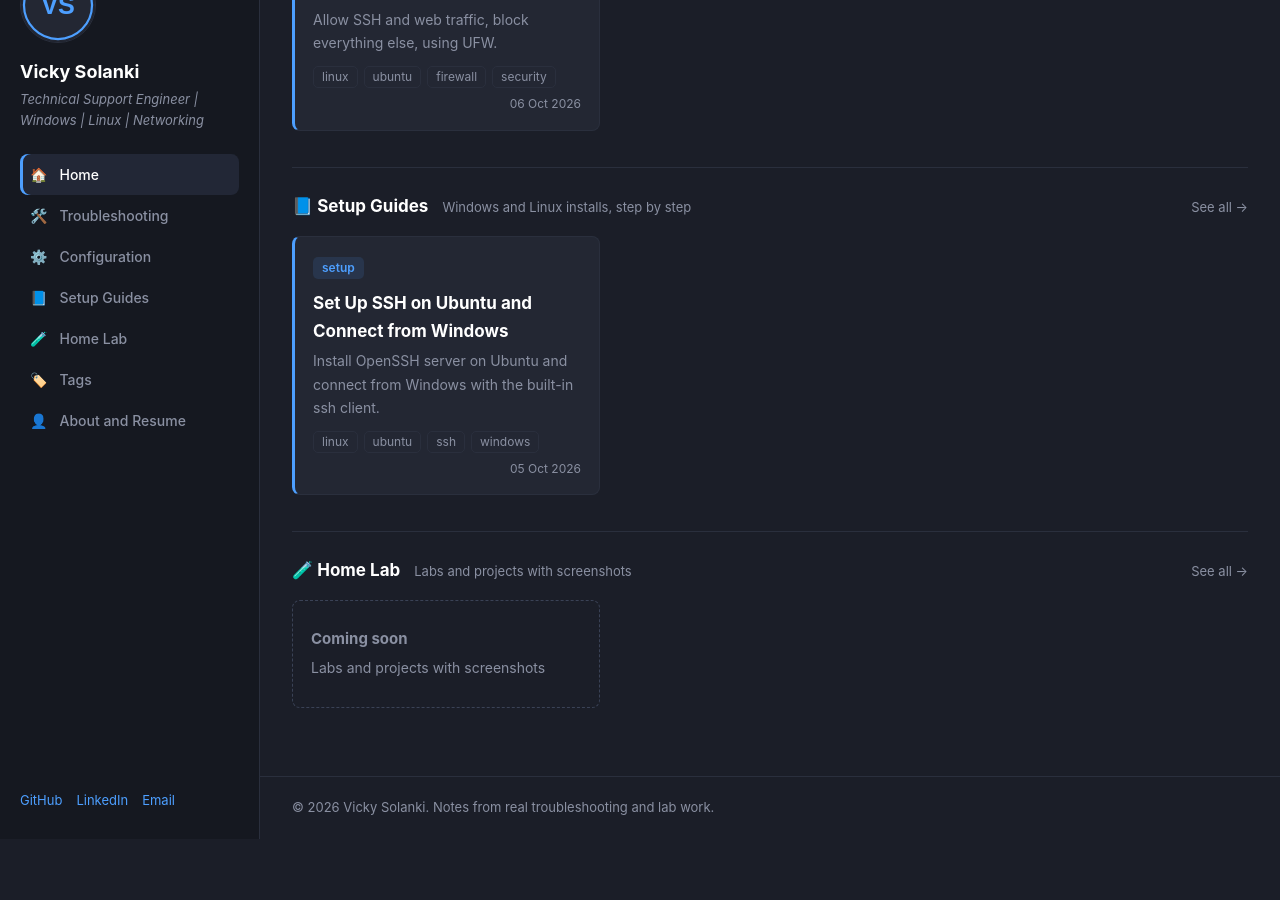
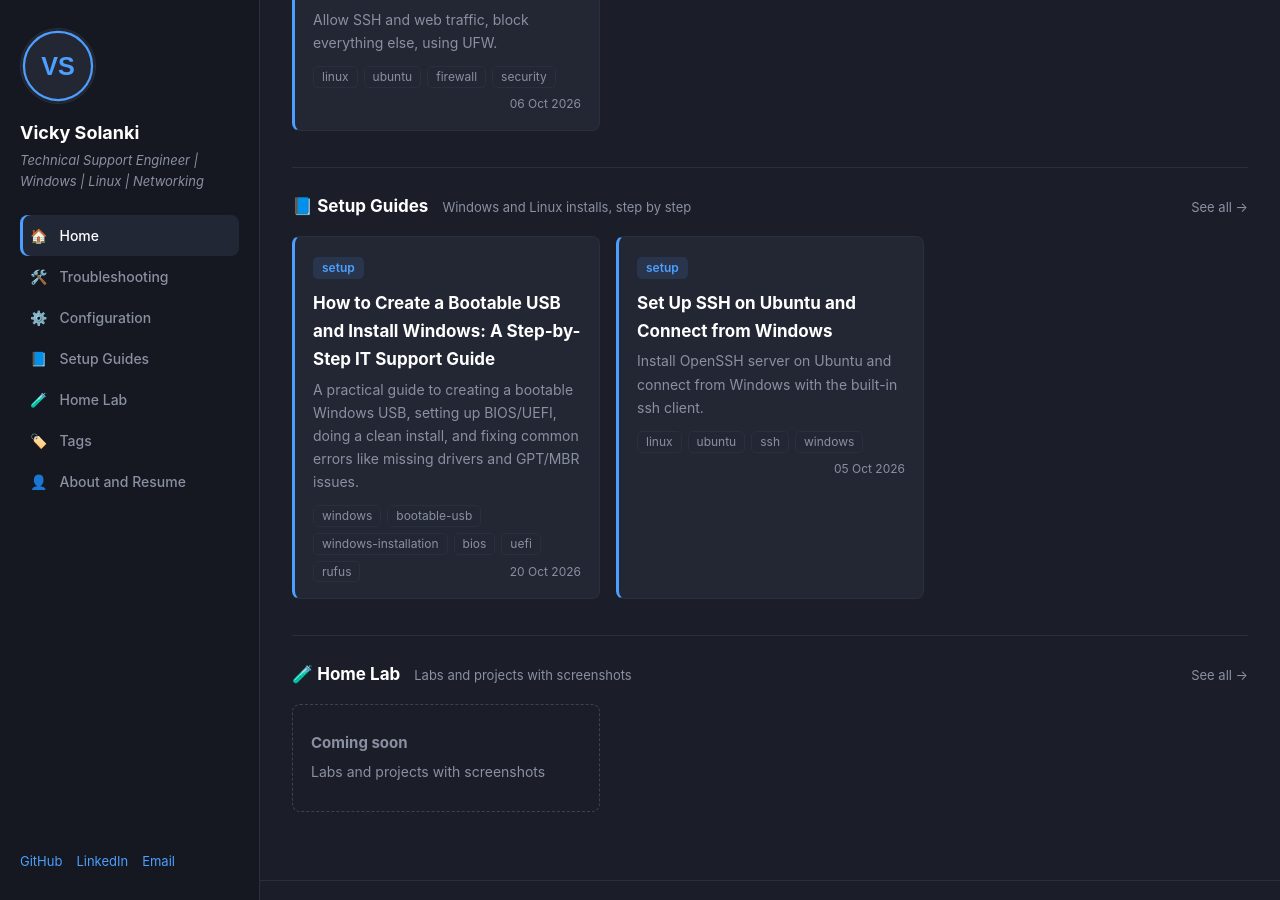
Before and after one commit to vickysolankii/vickysolankii.github.io, a Jekyll site: the page built from index.html, in a window 1280 px wide and 900 px high, scrolled down 960 px. Built offline with Jekyll 4.4.1, drawn with Linux system fonts in a browser that asks for light colours; before the commit the page ends 1799 px from its top, so only the background shows below that.

Commit message:
Update 2026-10-20-create-bootable-usb-install-windows.md

```diff
--- a/_posts/2026-10-20-create-bootable-usb-install-windows.md
+++ b/_posts/2026-10-20-create-bootable-usb-install-windows.md
@@ -1,7 +1,7 @@
 ---
 layout: post
 title: "How to Create a Bootable USB and Install Windows: A Step-by-Step IT Support Guide"
-category: how-to
+category: setup
 tags: [windows, bootable-usb, windows-installation, bios, uefi, rufus]
 description: "A practical guide to creating a bootable Windows USB, setting up BIOS/UEFI, doing a clean install, and fixing common errors like missing drivers and GPT/MBR issues."
 ---
```
